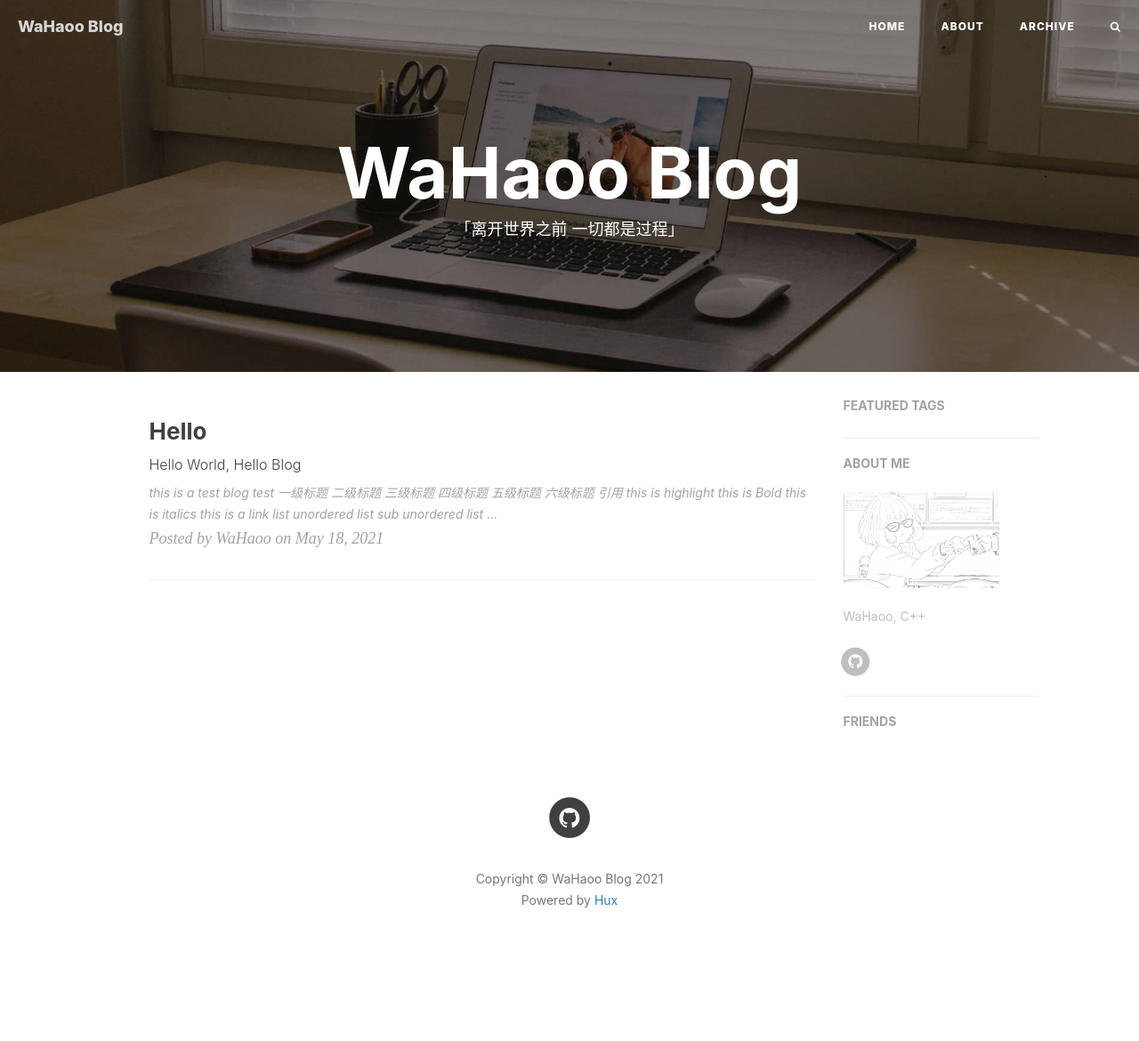
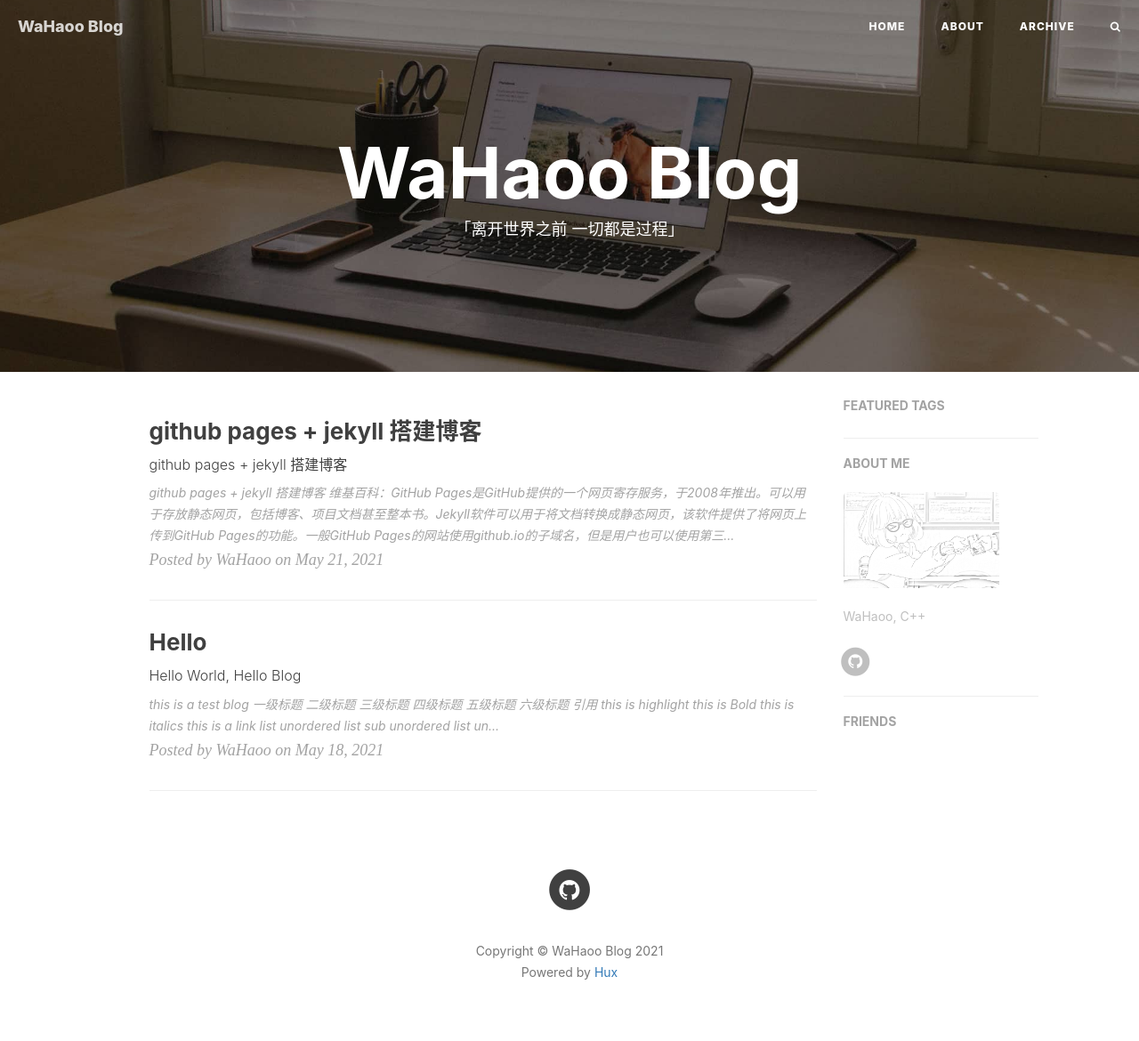
Before and after one commit to GitWaHa/GitWaHa.github.io, a Jekyll site: the page built from index.html, in a window 1280 px wide. Shown: the whole page at 89% size. Built offline with Jekyll 4.4.1, drawn with Linux system fonts in a browser that asks for light colours; nearby versions of some CDN libraries; the list of posts is cut into pages by our own code; comment, search, counter and statistics services are not loaded; before the commit the page ends 1089 px from its top, so only the background shows below that; part of the change alters nothing that is shown.

Commit message:
add github pages + jekyll blog

````diff
--- a/_posts/2021-05-18-hello.md
+++ b/_posts/2021-05-18-hello.md
@@ -10,7 +10,7 @@ tags:
     - test
 ---
 
-# this is a test blog test
+# this is a test blog
 
 # 一级标题
 
--- /dev/null
+++ b/_posts/2021-05-21-github-pages-jekyll.md
@@ -0,0 +1,200 @@
+---
+layout: post
+title: "github pages + jekyll 搭建博客"
+subtitle: "github pages + jekyll 搭建博客"
+date: 2021-05-21
+author: "WaHaoo"
+header-img: "img/post/post-bg-miui6.jpg"
+mathjax: false
+tags:
+    - github pages
+    - jekyll
+---
+
+
+# github pages + jekyll 搭建博客
+
+> [维基百科](https://zh.wikipedia.org/wiki/GitHub_Pages)：GitHub Pages是GitHub提供的一个网页寄存服务，于2008年推出。可以用于存放静态网页，包括博客、项目文档甚至整本书。Jekyll软件可以用于将文档转换成静态网页，该软件提供了将网页上传到GitHub Pages的功能。一般GitHub Pages的网站使用github.io的子域名，但是用户也可以使用第三方域名。
+
+## github pages
+
+### 新建一个username.github.io仓库
+
+- `username`一定要与github的用户名`相同`，不能任意选取
+- 仓库属性选择Public，Private需要付费
+- readme文件：仓库的描述信息
+- .gitignore：此文件内容为需要忽略的本地文件路径
+- license：开源许可证
+
+![](https://waha-note.oss-cn-beijing.aliyuncs.com/PicGo/20210521144645.png)
+
+### 选择一个主题
+
+在仓库页面中点击settings
+
+![image-20210521144746764](https://waha-note.oss-cn-beijing.aliyuncs.com/PicGo/20210521144746.png)
+
+然后点击pages中的choose a theme
+
+![image-20210521144817813](https://waha-note.oss-cn-beijing.aliyuncs.com/PicGo/20210521144817.png)
+
+选择想要的主题
+
+<img src="https://waha-note.oss-cn-beijing.aliyuncs.com/PicGo/20210521145011.png" alt="image-20210521145011478" style="zoom:50%;" />
+
+提交选择主题的更改到github
+
+<img src="https://waha-note.oss-cn-beijing.aliyuncs.com/PicGo/20210521145128.png" alt="image-20210521145128098" style="zoom:50%;" />
+
+### 效果
+
+此时github pages 已经运行成功了，访问https://username.github.io/，即可看见网站主页内容。但是此时功能十分简陋，通常还远远未满足我们的需求，我们需要利用静态模板系统来让生产接管你博客的文章的生成，让你把更多的经历投入在创作里。下面就用到了 GitHub 官方推荐的 Jekyll 工具。
+
+<img src="https://waha-note.oss-cn-beijing.aliyuncs.com/PicGo/20210521145450.png" alt="image-20210521145450533" style="zoom:50%;" />
+
+## jekyll
+
+Jekyll是一个简单的，可识别博客的静态网站生成器，非常适合个人项目或组织网站。无需考虑所有复杂性，使得使用者只需要关注创作即可。Jekyll是GitHub Pages的引擎，您可以使用它直接在GitHub存储库中托管网站。
+
+### windows安装
+
+1. 下载安装[Ruby+Devkit](https://rubyinstaller.org/downloads/),选项全部默认即可
+
+- 安装目录`不要有空格、中文`,例如常用的Program Files安装目录就不可以
+
+2. 最后一步`ridk install`一定要勾选，随后弹出一个cmd窗口，选择3即可
+
+![image-20210521151056035](https://waha-note.oss-cn-beijing.aliyuncs.com/PicGo/20210521151056.png)
+
+![image-20210521151334178](https://waha-note.oss-cn-beijing.aliyuncs.com/PicGo/20210521151334.png)
+
+然后验证是否安装成功，打开命令窗口，输入`ruby -v`和`gem -v`如果能够查询到版本表示安装成功
+
+```shell
+C:\Users\wa_ha>ruby -v
+ruby 2.7.3p183 (2021-04-05 revision 6847ee089d) [x64-mingw32]
+
+C:\Users\wa_ha>gem -v
+3.1.6
+```
+
+3. 安装jekyll、bundler
+
+- 打开命令窗口输入`gem install jekyll bundler`
+- 如果超时，可以先尝试更改gem源为[国内源](https://gems.ruby-china.com/)
+- 如果更改源也不行，则有可能是ipv6的原因，需要禁用网络ipv6，禁用方法参考[Win10关闭IPv6协议的方法](https://windows10.pro/win10-turn-off-ipv6/)
+
+```shell
+C:\Users\wa_ha>gem install jekyll bundler
+Successfully installed jekyll-4.2.0
+Parsing documentation for jekyll-4.2.0
+Done installing documentation for jekyll after 0 seconds
+Successfully installed bundler-2.2.17
+Parsing documentation for bundler-2.2.17
+Done installing documentation for bundler after 2 seconds
+2 gems installed
+```
+
+### 使用方法
+
+1. 克隆github pages远程仓库
+
+```shell
+git clone https://github.com/username/username.github.io
+cd username.github.io/
+```
+
+2. `jekyll new . --force`
+
+- 最重要的文件夹就是`_posts`，增加新的博客文章就是向此文件夹添加新的markdown文件即可。
+
+```shell
+(base) PS D:\Workspace\Git\wahaoo-dev.github.io> ls
+
+
+    目录: D:\Workspace\Git\wahaoo-dev.github.io
+
+
+Mode                 LastWriteTime         Length Name
+----                 -------------         ------ ----
+d-----         2021/5/21     15:53                _posts
+-a----         2021/5/21     15:53             56 .gitignore
+-a----         2021/5/21     15:53            419 404.html
+-a----         2021/5/21     15:53            539 about.markdown
+-a----         2021/5/21     15:53           1155 Gemfile
+-a----         2021/5/21     15:53           2039 Gemfile.lock
+-a----         2021/5/21     15:53            175 index.markdown
+-a----         2021/5/21     15:30          11558 LICENSE
+-a----         2021/5/21     15:30           1348 README.md
+-a----         2021/5/21     15:53           2080 _config.yml
+```
+
+
+
+3. 本地运行：`bundle exec jekyll serve`，打开http://127.0.0.1:4000/即可看到jekyll默认的博客主题
+
+```shell
+(base) PS D:\Workspace\Git\wahaoo-dev.github.io> bundle exec jekyll serve
+Configuration file: D:/Workspace/Git/wahaoo-dev.github.io/_config.yml
+            Source: D:/Workspace/Git/wahaoo-dev.github.io
+       Destination: D:/Workspace/Git/wahaoo-dev.github.io/_site
+ Incremental build: disabled. Enable with --incremental
+      Generating...
+       Jekyll Feed: Generating feed for posts
+                    done in 0.666 seconds.
+ Auto-regeneration: enabled for 'D:/Workspace/Git/wahaoo-dev.github.io'
+    Server address: http://127.0.0.1:4000/
+  Server running... press ctrl-c to stop.
+```
+
+### 修改配置文件_config.yml
+
+- 配置文件因选择的主题而有所不同，常见的有主页标题，email，描述等信息
+
+```yaml
+title: Your awesome title
+email: your-email@example.com
+description: >- # this means to ignore newlines until "baseurl:"
+  Write an awesome description for your new site here. You can edit this
+  line in _config.yml. It will appear in your document head meta (for
+  Google search results) and in your feed.xml site description.
+baseurl: "" # the subpath of your site, e.g. /blog
+url: "" # the base hostname & protocol for your site, e.g. http://example.com
+
+twitter_username: jekyllrb
+github_username:  jekyll
+```
+
+
+
+### 添加博客
+
+只需要按照规则`YYYY-MM-DD-name.md`添加文件到_post文件夹即可，例如2021-05-21-test.md
+
+```markdown
+---
+layout: post
+title:  "test!"
+date:   2021-05-21 15:53:53 +0800
+categories: jekyll update
+---
+# test
+
+> this is test
+```
+
+然后刷新网页，即可在主页中看到相应的博客标题
+
+![image-20210521160539030](https://waha-note.oss-cn-beijing.aliyuncs.com/PicGo/20210521160539.png)
+
+点进去可以看到博客完全内容
+
+![image-20210521160552285](https://waha-note.oss-cn-beijing.aliyuncs.com/PicGo/20210521160552.png)
+
+此时只是在本地中可以看到，如果对效果满意则直接git push 到远程仓库，即可通过https://username.github.io访问主页。
+
+### 更改主题
+
+1. 选取主题，[jekyll主题网站](http://jekyllthemes.org/)
+2. 替换本地仓库username.github.io中的文件
+3. 修改_config.yml配置文件
````
